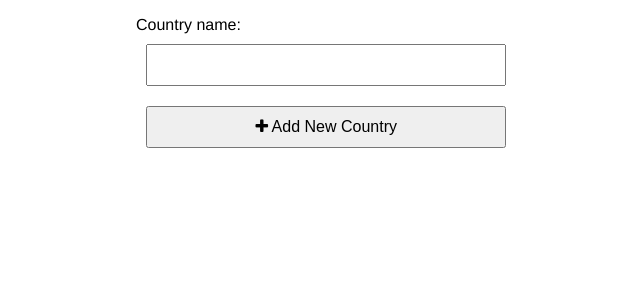
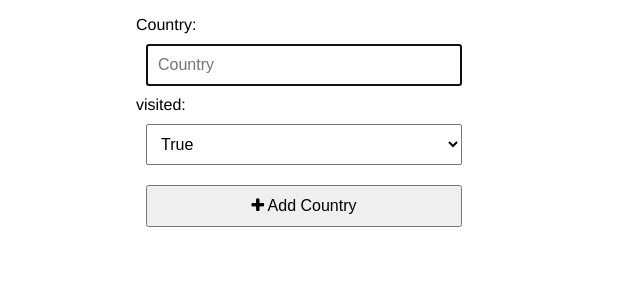
Before and after one commit to poojachugh15/Travel-Bucket-List-Project-in-Python-Flask-and-PostgreSQL, a Flask app: page /countries/new in a window 1280 px wide. Shown: the part 116-416 px from the top of the page, without its empty margins (254-894 px from the left). Run offline with Flask 2, Linux system fonts and the light colour scheme.

Commit message:
third  commit

```diff
--- a/controllers/countries_controller.py
+++ b/controllers/countries_controller.py
@@ -20,13 +20,15 @@ def all_countries():
 def new_country():
     return render_template('/countries/new.html')
 
-# create
+# CREATE
+# POST '/countries'
 @country_blueprint.route('/countries', methods=['POST'])
 def create_country():
-    new_country = request.form['name']
-    country = Country(new_country)
+    name = request.form["name"]
+    visited = request.form["visited"]
+    country = Country(name, visited)
     country_repository.save(country)
-    return redirect('/countries')
+    return redirect("/countries")
 
 # SHOW
 @country_blueprint.route('/countries/<id>', methods=['GET'])
@@ -41,12 +43,19 @@ def edit_country(id):
     country = country_repository.select(id)
     return render_template('/countries/edit.html', country=country)
 
+# UPDATE
 @country_blueprint.route('/countries/<id>', methods=['POST'])
 def update_country(id):
-    # country = country_repository.select(id)
-    name = request.form["name"]
-    visited = request.form["visited"]
-    country = Country(name, visited)
+    country = country_repository.select(id)
+    country.name = request.form["name"]
+    country.visited = request.form["visited"]
     country_repository.update(country)
-    return redirect ('index.html')
-    # return redirect(url_for('countries.show_country', id = id))
+    return redirect ('/countries')
+
+
+# DELETE
+
+@country_blueprint.route("/countries/<id>/delete", methods=["POST"])
+def delete(id):
+    country_repository.delete(id)
+    return redirect("/countries")
--- a/repositories/country_repository.py
+++ b/repositories/country_repository.py
@@ -32,7 +32,7 @@ def select(id):
     result = run_sql(sql, values)[0]
 
     if result is not None:
-        country = Country(result['name'], result['id'])
+        country = Country(result['name'], result['visited'], result['id'])
     return country
 
 
--- a/templates/base.html
+++ b/templates/base.html
@@ -15,7 +15,7 @@
       <ul class="menu">
         <li><a href="/">Home</a></li>
         <li><a href="/countries">Countries</a></li>
-        <li><a href="/Countries/new">Add New Country</a></li>
+        <li><a href="/countries/new">Add New Country</a></li>
         <li><a href="/countries/cities">Cities</a></li>
         <li><a href="/countries/cities/new">Add New City</a></li>
         <li><a href="/countries/cities/sights">Sights</a></li>
--- a/templates/countries/edit.html
+++ b/templates/countries/edit.html
@@ -1,11 +1,11 @@
 {% extends "base.html" %}
 
 {% block content %}
-
+{{country.id}}
 <form action="/countries/{{country.id}}" method="post" class="form">
     <div>
         <label for="name">Country Name:</label>
-        <input type="text" name="name" id="name" value={{country.name}}>
+        <input type="text" name="name" id="name" value="{{country.name}}">
         <div>
             <label for="visited">Visited:</label>
             <select id="visited" name="visited">
--- a/templates/countries/new.html
+++ b/templates/countries/new.html
@@ -1,17 +1,21 @@
 {% extends "base.html" %}
 
 {% block content %}
+<!-- {{users}} -->
 
+<form action="/countries" method="post">
+    <div>
+        <label for="country">Country:</label>
+        <input type="text" id="country" name="country" placeholder="Country" required autofocus>
+      </div>
+      <div>
+        <label for="visited">visited:</label>
+        <select id="visited" name="visited">
+          <option value="true">True</option>
+          <option value="false">False</option>
+        </select>
+      </div>
+      <button type="submit" class="button-update"><i class="fa fa-plus" aria-hidden="true"></i> Add Country</button>
+</form>
 
-<section class="form-container">
-    <form action="/countries" method="post">
-        <div>
-            <label for="name">Country name:</label>
-            <input type="text" name="name" id="name">
-        </div>
-
-        <button type="submit" class="button-update"><i class="fa fa-plus" aria-hidden="true"></i> Add New Country</button>
-
-    </form>
-</section>
-{% endblock%}
+{% endblock %}
```
